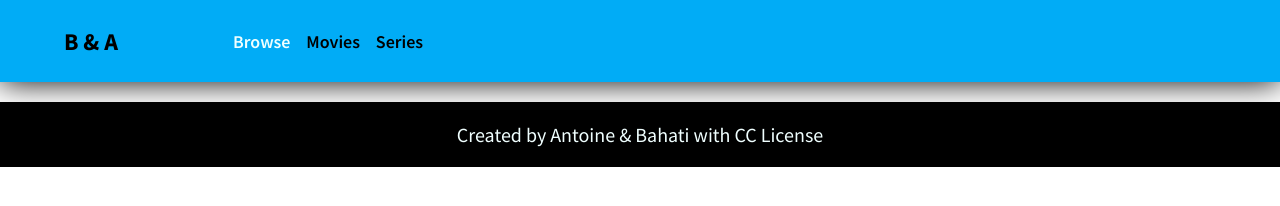
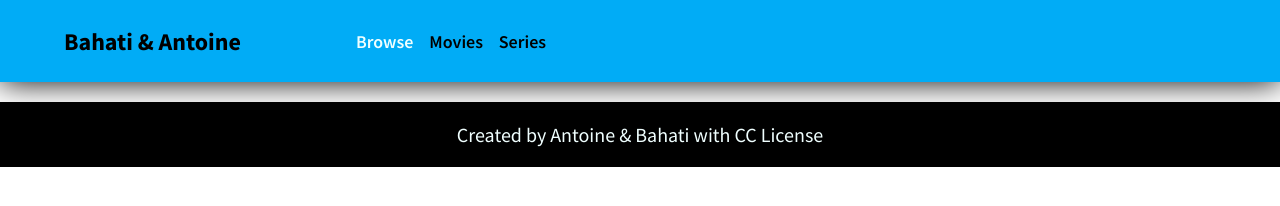
Before and after one commit to ANTOINE1128/MovieMagnet, a website built with webpack: page src/index.html in a window 1280 px wide. Built offline with nearby package versions, Linux system fonts and the light colour scheme; no server answers.

Commit message:
Update index.html

```diff
--- a/src/index.html
+++ b/src/index.html
@@ -16,7 +16,7 @@
 
             <nav>
                 <div class="logo">
-                    <h1>B & A</h1>
+                    <h1> Bahati & Antoine </h1>
                 </div>
 
                 <ul>
```
